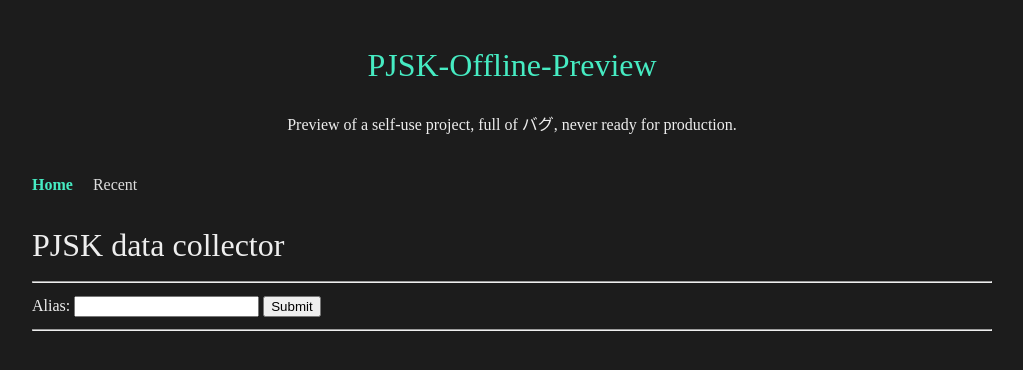
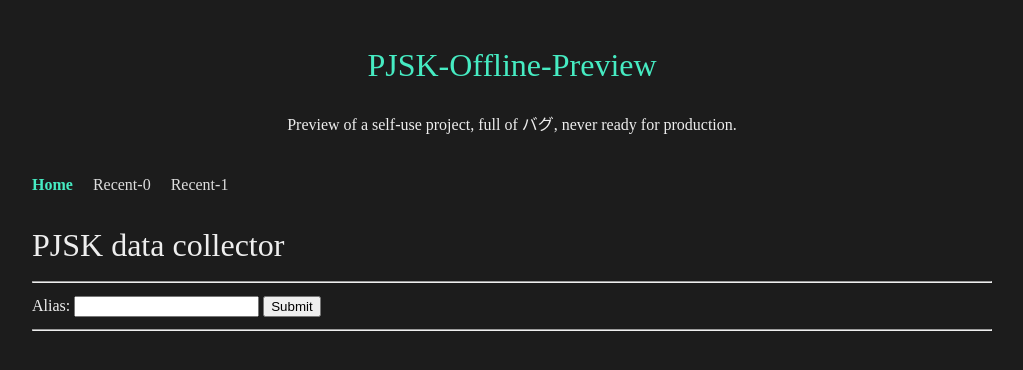
Before and after one commit to CuSO4Deposit/PJSKSimpleRecorder, a FastAPI app: page / in a window 1280 px wide. Shown: the top 370 px of the page, without its empty margins (128-1151 px from the left). Run offline with FastAPI, Linux system fonts and the light colour scheme.

Commit message:
support query more(?) users' recent50

```diff
--- a/main.py
+++ b/main.py
@@ -84,9 +84,9 @@ def add_record(
     return templates.TemplateResponse("success.html", resp)
 
 
-@app.get("/recent")
-def recent_record(request: Request):
-    recent = pjsk.recent50()
+@app.get("/recent/{user}")
+def recent_record(user: str, request: Request):
+    recent = pjsk.recent50(user)
     cols = ["song_name", "difficulty", "perfect", "great", "good", "bad", "miss", "time"]
     for idx, tup in enumerate(recent):
         recent[idx] = list(tup)
--- a/modules/utils.py
+++ b/modules/utils.py
@@ -129,16 +129,16 @@ def get_song_info(song_id: int, difficulty: str | None = None):
     return info
 
 
-def recent50():
+def recent50(user: str) -> list[tuple]:
     db_path = Path(__file__).parent.parent / "database" / "pjsk.db"
     with closing(sqlite3.connect(db_path)) as con:
         with con:
             cur = con.cursor()
             cur.execute("""\
                 SELECT * FROM record
-                WHERE [user] = 0
+                WHERE [user] = ?
                 ORDER BY [time] DESC
-                LIMIT 50;"""
+                LIMIT 50;""", user
             )
             result = cur.fetchall()
     return result
--- a/templates/base.html
+++ b/templates/base.html
@@ -16,7 +16,8 @@
     <nav class="flexbox">
         <ul>
           <li><a href="/" class="active">Home</a></li>
-          <li><a href="/recent">Recent</a></li>
+          <li><a href="/recent/0">Recent-0</a></li>
+          <li><a href="/recent/1">Recent-1</a></li>
         </ul>
     </nav>
 
```
Also changed, not shown: test/test_pjskutils.py (+2 -2 lines).
